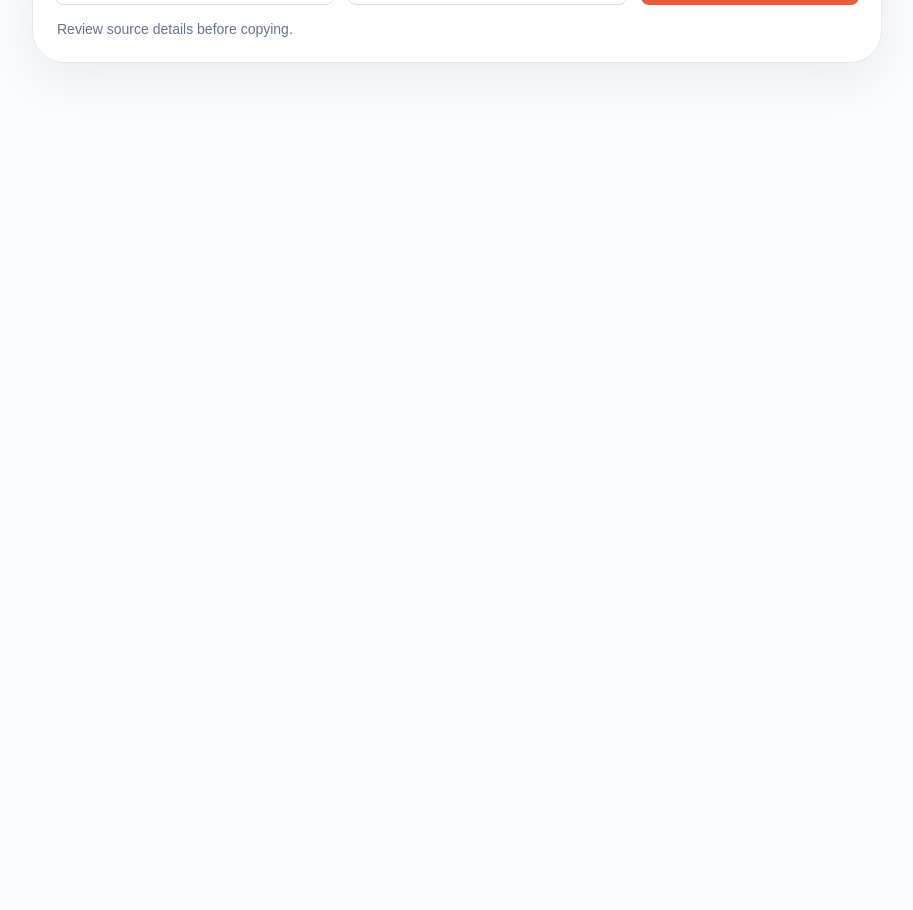
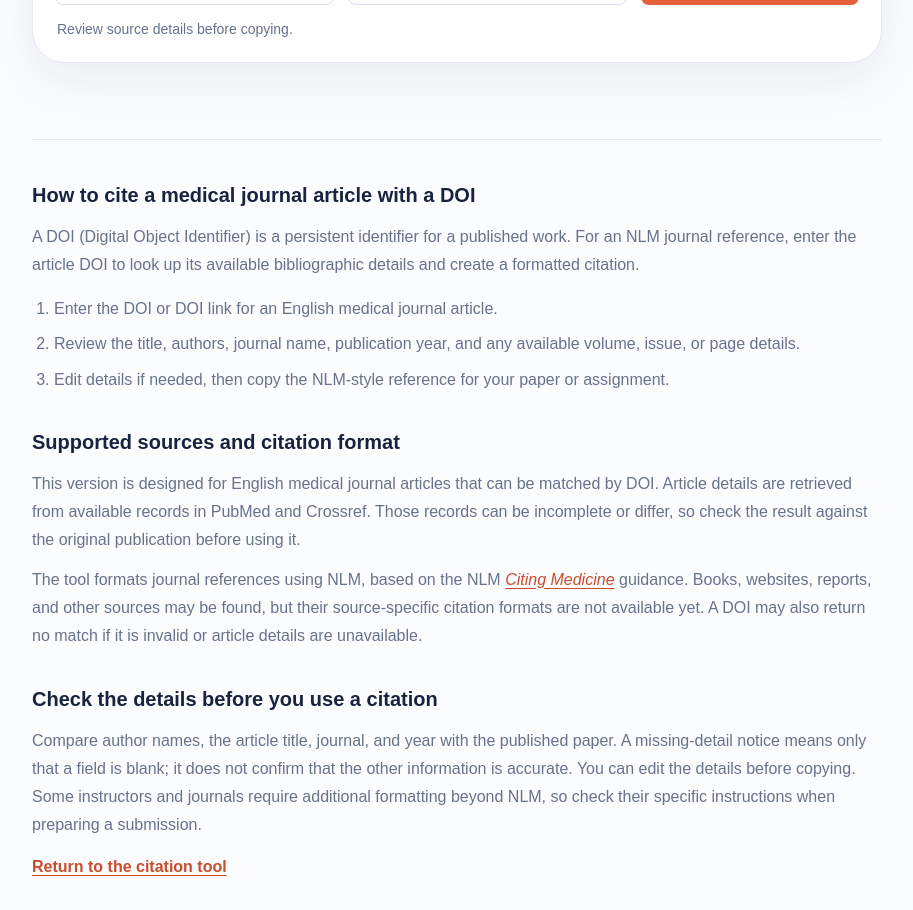
Before and after one commit to nghua317/medcite, a Next.js app: page / in a window 1280 px wide. Shown: the part 540-1450 px from the top of the page, without its empty margins (183-1096 px from the left). Before the commit the page ends 800 px from the top, so only its background shows below. Built offline with nearby package versions, Linux system fonts and the light colour scheme.

Commit message:
content: expand homepage citation guidance

```diff
--- a/app/page.module.css
+++ b/app/page.module.css
@@ -37,6 +37,66 @@
   line-height: 1.65;
 }
 
+.guide {
+  width: min(850px, 100%);
+  margin: 76px auto 0;
+  border-top: 1px solid var(--color-line);
+  padding-top: 42px;
+}
+
+.guideSection + .guideSection {
+  margin-top: 36px;
+}
+
+.guideTitle {
+  margin: 0 0 14px;
+  color: var(--color-ink);
+  font-size: 1.25rem;
+  line-height: 1.35;
+}
+
+.guideText {
+  margin: 0 0 12px;
+  color: var(--color-muted);
+  font-size: 1rem;
+  line-height: 1.75;
+}
+
+.guideText a {
+  color: var(--color-accent-dark);
+  text-underline-offset: 3px;
+}
+
+.guideText a:focus-visible {
+  border-radius: 2px;
+  outline: 2px solid var(--color-accent);
+  outline-offset: 3px;
+}
+
+.steps {
+  display: grid;
+  gap: 8px;
+  margin: 16px 0 0;
+  padding-left: 22px;
+  color: var(--color-muted);
+  font-size: 1rem;
+  line-height: 1.7;
+}
+
+.guideLink {
+  display: inline-block;
+  margin-top: 4px;
+  color: var(--color-accent-dark);
+  font-weight: 700;
+  text-underline-offset: 3px;
+}
+
+.guideLink:focus-visible {
+  border-radius: 2px;
+  outline: 2px solid var(--color-accent);
+  outline-offset: 3px;
+}
+
 @media (max-width: 640px) {
   .main {
     width: min(100% - 32px, var(--content-width));
@@ -49,4 +109,13 @@
   .eyebrow {
     font-size: 0.7rem;
   }
+
+  .guide {
+    margin-top: 54px;
+    padding-top: 30px;
+  }
+
+  .guideSection + .guideSection {
+    margin-top: 30px;
+  }
 }
--- a/app/page.tsx
+++ b/app/page.tsx
@@ -18,7 +18,74 @@ export default function HomePage() {
           </p>
         </section>
 
-        <DoiWorkspace />
+        <section id="citation-tool" aria-label="Medical article citation tool">
+          <DoiWorkspace />
+        </section>
+
+        <section className={styles.guide} aria-label="Citation guide">
+          <section className={styles.guideSection} aria-labelledby="how-to-cite">
+            <h2 className={styles.guideTitle} id="how-to-cite">
+              How to cite a medical journal article with a DOI
+            </h2>
+            <p className={styles.guideText}>
+              A DOI (Digital Object Identifier) is a persistent identifier for a
+              published work. For an NLM journal reference, enter the article DOI
+              to look up its available bibliographic details and create a
+              formatted citation.
+            </p>
+            <ol className={styles.steps}>
+              <li>Enter the DOI or DOI link for an English medical journal article.</li>
+              <li>
+                Review the title, authors, journal name, publication year, and any
+                available volume, issue, or page details.
+              </li>
+              <li>
+                Edit details if needed, then copy the NLM-style reference for your
+                paper or assignment.
+              </li>
+            </ol>
+          </section>
+
+          <section className={styles.guideSection} aria-labelledby="supported-sources">
+            <h2 className={styles.guideTitle} id="supported-sources">
+              Supported sources and citation format
+            </h2>
+            <p className={styles.guideText}>
+              This version is designed for English medical journal articles that
+              can be matched by DOI. Article details are retrieved from available
+              records in PubMed and Crossref. Those records can be incomplete or
+              differ, so check the result against the original publication before
+              using it.
+            </p>
+            <p className={styles.guideText}>
+              The tool formats journal references using NLM, based on the NLM{" "}
+              <a href="https://www.ncbi.nlm.nih.gov/books/NBK7256/">
+                <em>Citing Medicine</em>
+              </a>{" "}
+              guidance. Books, websites, reports, and other sources may be found,
+              but their source-specific citation formats are not available yet. A
+              DOI may also return no match if it is invalid or article details are
+              unavailable.
+            </p>
+          </section>
+
+          <section className={styles.guideSection} aria-labelledby="review-citation">
+            <h2 className={styles.guideTitle} id="review-citation">
+              Check the details before you use a citation
+            </h2>
+            <p className={styles.guideText}>
+              Compare author names, the article title, journal, and year with the
+              published paper. A missing-detail notice means only that a field is
+              blank; it does not confirm that the other information is accurate.
+              You can edit the details before copying. Some instructors and
+              journals require additional formatting beyond NLM, so check their
+              specific instructions when preparing a submission.
+            </p>
+            <a className={styles.guideLink} href="#citation-tool">
+              Return to the citation tool
+            </a>
+          </section>
+        </section>
       </main>
     </>
   );
```
